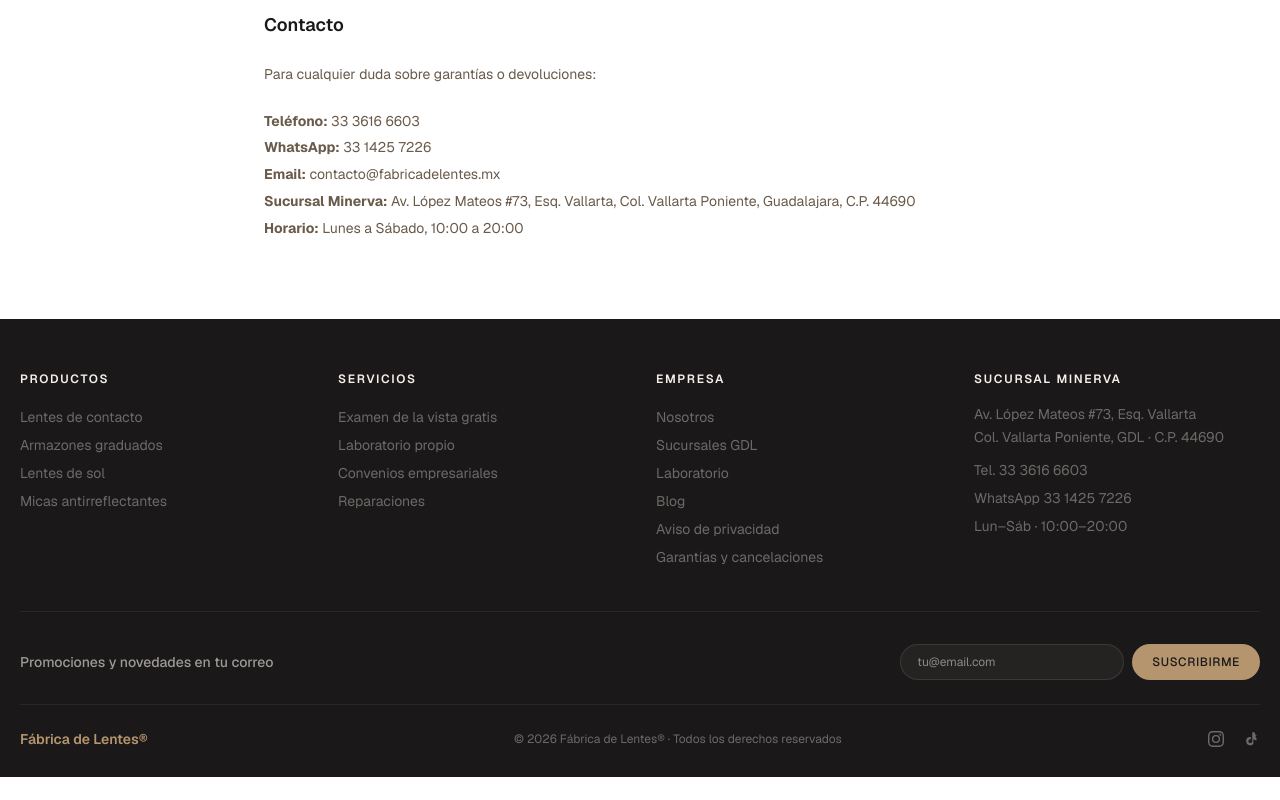
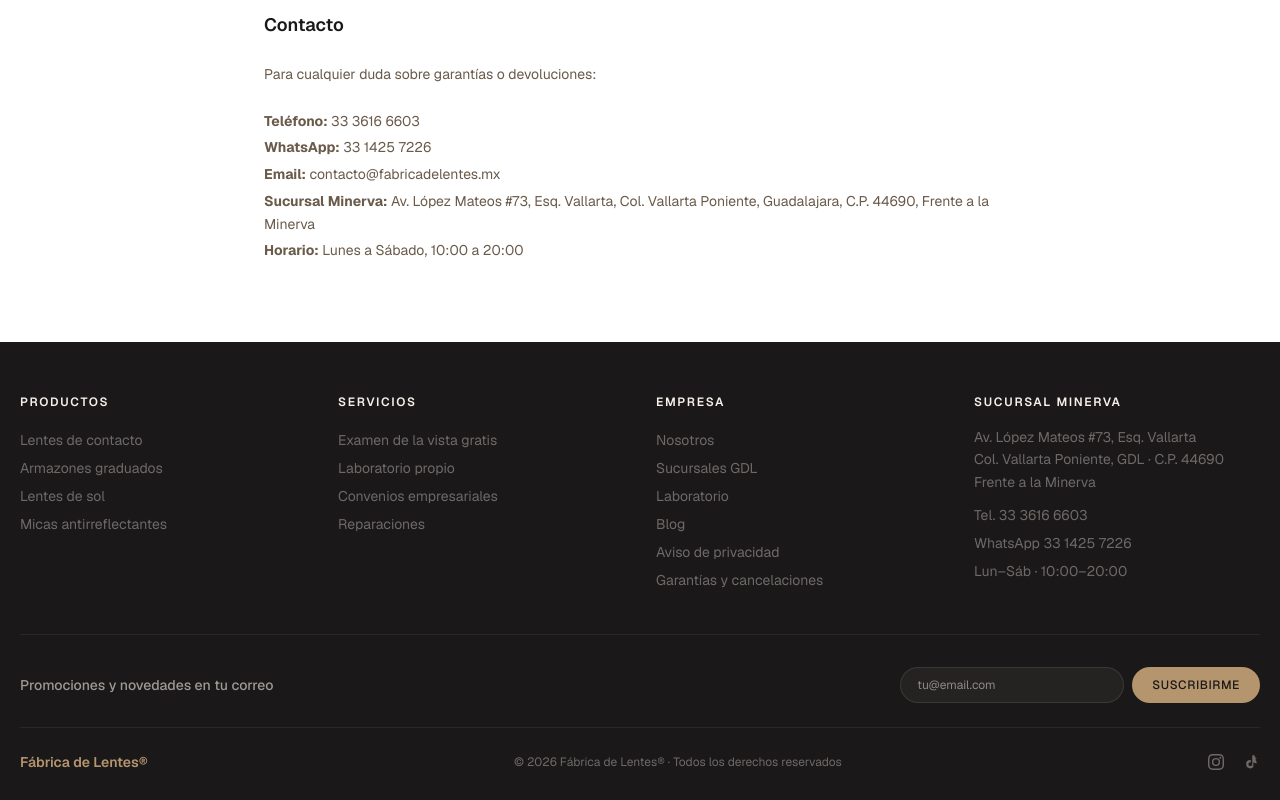
Before and after one commit to InnovaBlack-beep/fabricadelentes-site, a Next.js app: page /politica-de-garantia in a window 1280 px wide. Shown: the part 1597-2397 px from the top of the page. Before the commit the page ends 2374 px from the top, so only its background shows below. Built offline with nearby package versions, Linux system fonts and the light colour scheme; no server answers.

Commit message:
feat: agregar referencia "Frente a la Minerva" en dirección de sucursal
Co-Authored-By: Claude Opus 4.7 (1M context) <noreply@anthropic.com>

```diff
--- a/src/app/aviso-de-privacidad/page.tsx
+++ b/src/app/aviso-de-privacidad/page.tsx
@@ -32,7 +32,7 @@ export default function AvisoDePrivacidad() {
         <p>
           <strong style={{ color: "#1A1818" }}>Fábrica de Lentes</strong>, con domicilio en
           Av. López Mateos #73, Esq. Vallarta, Col. Vallarta Poniente, Guadalajara, Jalisco,
-          C.P. 44690, México, es responsable del tratamiento de los
+          C.P. 44690, Frente a la Minerva, México, es responsable del tratamiento de los
           datos personales que nos proporcione, los cuales serán protegidos conforme a lo
           dispuesto por la Ley Federal de Protección de Datos Personales en Posesión de los
           Particulares (LFPDPPP) y demás normatividad aplicable.
@@ -127,7 +127,7 @@ export default function AvisoDePrivacidad() {
             <strong>WhatsApp:</strong> 33 1425 7226
           </li>
           <li>
-            <strong>Dirección:</strong> Av. López Mateos #73, Esq. Vallarta, Col. Vallarta Poniente, Guadalajara, Jalisco, C.P. 44690, México
+            <strong>Dirección:</strong> Av. López Mateos #73, Esq. Vallarta, Col. Vallarta Poniente, Guadalajara, Jalisco, C.P. 44690, Frente a la Minerva, México
           </li>
         </ul>
       </div>
--- a/src/app/contacto/page.tsx
+++ b/src/app/contacto/page.tsx
@@ -169,7 +169,7 @@ export default function Contacto() {
                       <p className="text-sm text-[#111110] font-medium leading-relaxed">
                         Av. López Mateos #73, Esq. Vallarta<br />
                         Col. Vallarta Poniente, Guadalajara<br />
-                        C.P. 44690
+                        C.P. 44690 · Frente a la Minerva
                       </p>
                     </div>
                   </div>
--- a/src/app/layout.tsx
+++ b/src/app/layout.tsx
@@ -106,7 +106,7 @@ const jsonLd = {
   ],
   address: {
     "@type": "PostalAddress",
-    streetAddress: "Av. López Mateos #73, Esq. Vallarta, Col. Vallarta Poniente",
+    streetAddress: "Av. López Mateos #73, Esq. Vallarta, Col. Vallarta Poniente, Frente a la Minerva",
     addressLocality: "Guadalajara",
     addressRegion: "Jalisco",
     postalCode: "44690",
--- a/src/app/politica-de-garantia/page.tsx
+++ b/src/app/politica-de-garantia/page.tsx
@@ -153,7 +153,7 @@ export default function PoliticaDeGarantia() {
             <strong>Email:</strong> contacto@fabricadelentes.mx
           </li>
           <li>
-            <strong>Sucursal Minerva:</strong> Av. López Mateos #73, Esq. Vallarta, Col. Vallarta Poniente, Guadalajara, C.P. 44690
+            <strong>Sucursal Minerva:</strong> Av. López Mateos #73, Esq. Vallarta, Col. Vallarta Poniente, Guadalajara, C.P. 44690, Frente a la Minerva
           </li>
           <li>
             <strong>Horario:</strong> Lunes a Sábado, 10:00 a 20:00
--- a/src/components/Footer.tsx
+++ b/src/components/Footer.tsx
@@ -172,7 +172,8 @@ export function Footer() {
               }}
             >
               Av. López Mateos #73, Esq. Vallarta<br />
-              Col. Vallarta Poniente, GDL · C.P. 44690
+              Col. Vallarta Poniente, GDL · C.P. 44690<br />
+              Frente a la Minerva
             </li>
             <li>
               <a
```
